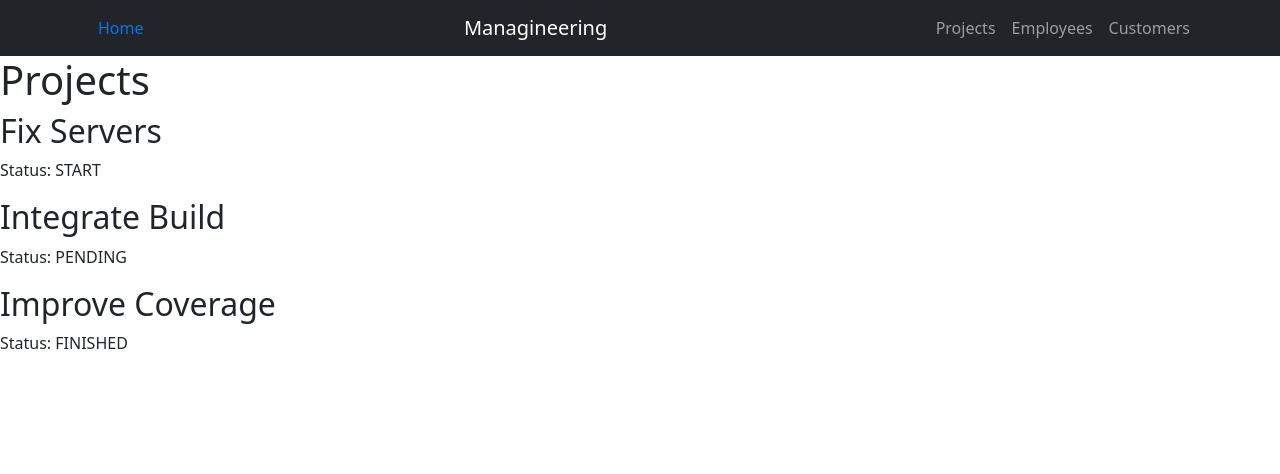
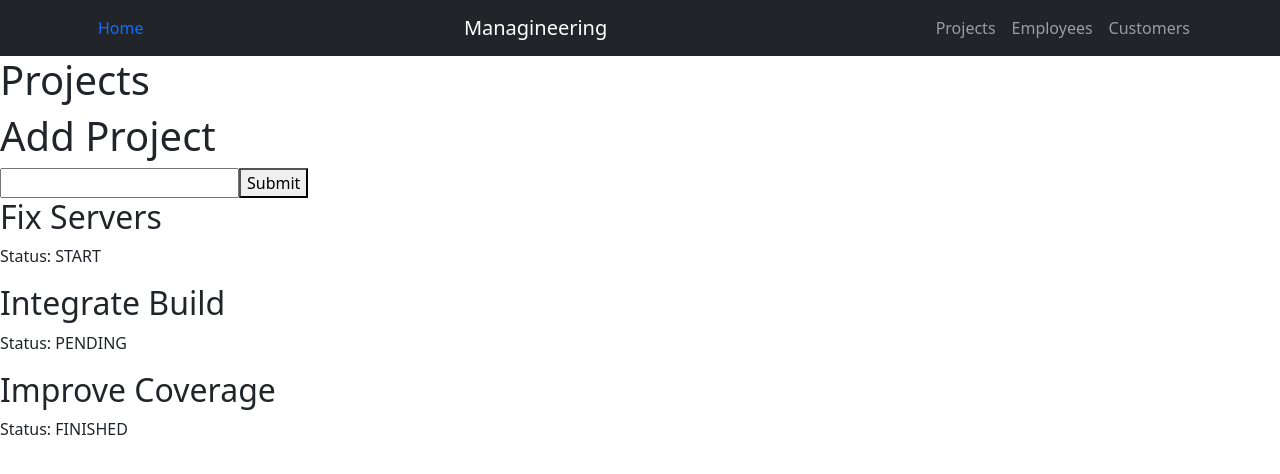
Before and after one commit to LaurentBaj/PGR305_Arbeidskrav, a React (Create React App) app: page /projects in a window 1280 px wide. Shown: the top 474 px of the page. Built offline with nearby package versions, Linux system fonts and the light colour scheme.

Commit message:
Can add project with context

```diff
--- /dev/null
+++ b/src/components/projects_/AddProject.tsx
@@ -0,0 +1,17 @@
+import {FC, useContext, useState} from "react";
+import {ProjectContext} from "../../contexts/ProjectContext";
+import {ProjectContextType} from "../../types/ProjectContextType";
+import {Status} from "../shared/enums";
+
+export const AddProject:FC = () => {
+    const [newProject, setNewProject] = useState("")
+    const {addProject} = useContext(ProjectContext) as ProjectContextType
+
+    return (
+        <>
+            <h1>Add Project</h1>
+            <input type="text" value={newProject} onChange={e => {setNewProject(e.target.value)}}/>
+            <button onClick={ () => addProject({name: newProject, status: Status.START, employees: []})}>Submit</button>
+        </>
+    )
+}
--- a/src/pages/Projects.tsx
+++ b/src/pages/Projects.tsx
@@ -1,6 +1,7 @@
 import {FC} from "react";
 import {ProjectList} from "../components/projects_/ProjectList";
 import {ProjectProvider} from "../contexts/ProjectContext";
+import {AddProject} from "../components/projects_/AddProject";
 
 
 export const Projects:FC = () => {
@@ -9,7 +10,7 @@ export const Projects:FC = () => {
             <section>
                 <h1>Projects</h1>
                 <ProjectProvider>
-
+                    <AddProject />
                     <ProjectList />
                 </ProjectProvider>
             </section>
```
